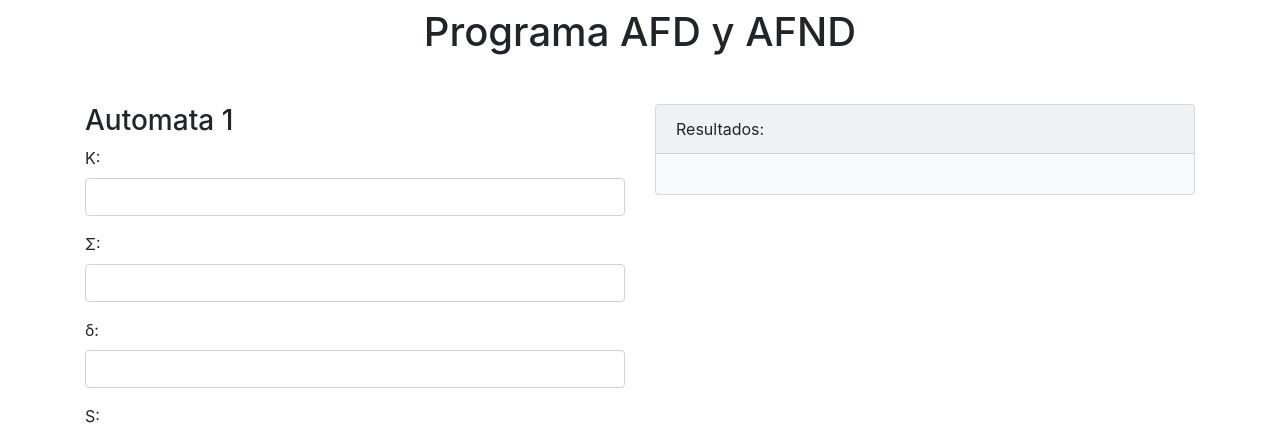
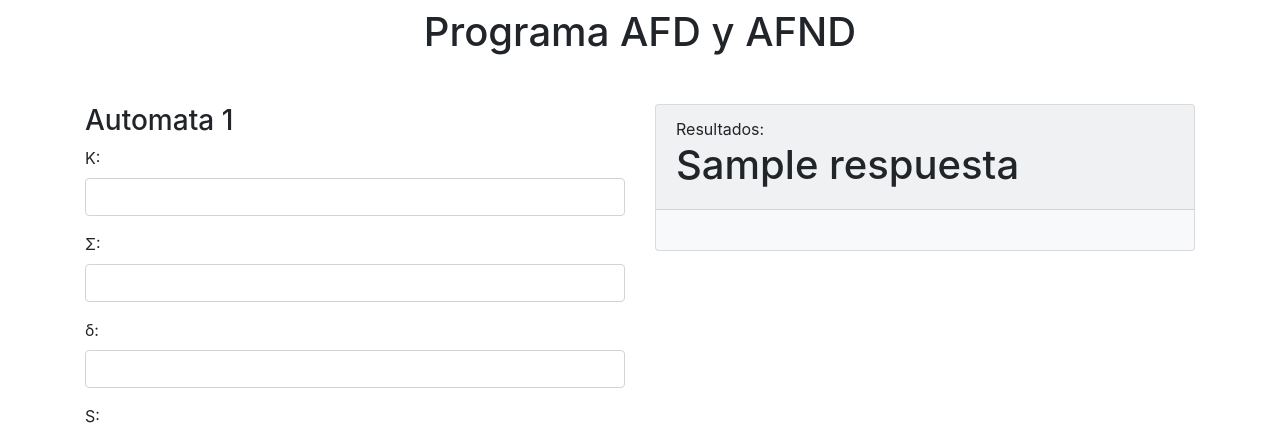
Before and after one commit to barsinsor/tarea_de_grafos_2, a Django app: template tarea_2_grafos/paginas/templates/aplicacion.html in a window 1280 px wide. Shown: the part 56-485 px from the top of the page. Run offline with Django 3.2, Linux system fonts and the light colour scheme; the template is opened without the code that fills it: most values are stand-ins (such as "Sample title", 1, 10 or a date in 2020); some libraries are stand-ins or nearby versions.

Commit message:
mostrar por pantalla
para mostrar la respuesta por el html

```diff
--- a/tarea_2_grafos/paginas/templates/aplicacion.html
+++ b/tarea_2_grafos/paginas/templates/aplicacion.html
@@ -74,7 +74,17 @@
                     </form>
                 <div class="col">
                     <div class="card bg-light mb-3" style="">
-                        <div class="card-header">Resultados:</div>
+                        <div class="card-header">Resultados:
+                        {% block content %}
+                            {% if respuestas %}
+                            {%for respuesta in respuestas %}
+                                <h1>{{respuesta}}</h1>
+                            {% endfor %}
+                            {% else %}
+                                <h1>no hay nada</h1>
+                            {% endif %}
+                        {% endblock %}
+                        </div>
                         <div class="card-body">
                         </div>
                     </div>
--- a/tarea_2_grafos/paginas/views.py
+++ b/tarea_2_grafos/paginas/views.py
@@ -79,9 +79,11 @@ def aplicacion(request):
 
         auto1Com = auto1                                                                                            #complemento
         auto1Com.finales = complemento (auto1)
-
+        respuesta="no hay nada"
+        contexto={'respuestas':respuesta}
         for i in unioninicios.split(';'):
             if i not in uninicios1:
                 uninicios1.append(i)
         autounion.nodos = uninicios1
+        return render(request,'aplicacion.html',contexto)
     return render(request, 'aplicacion.html')
```
